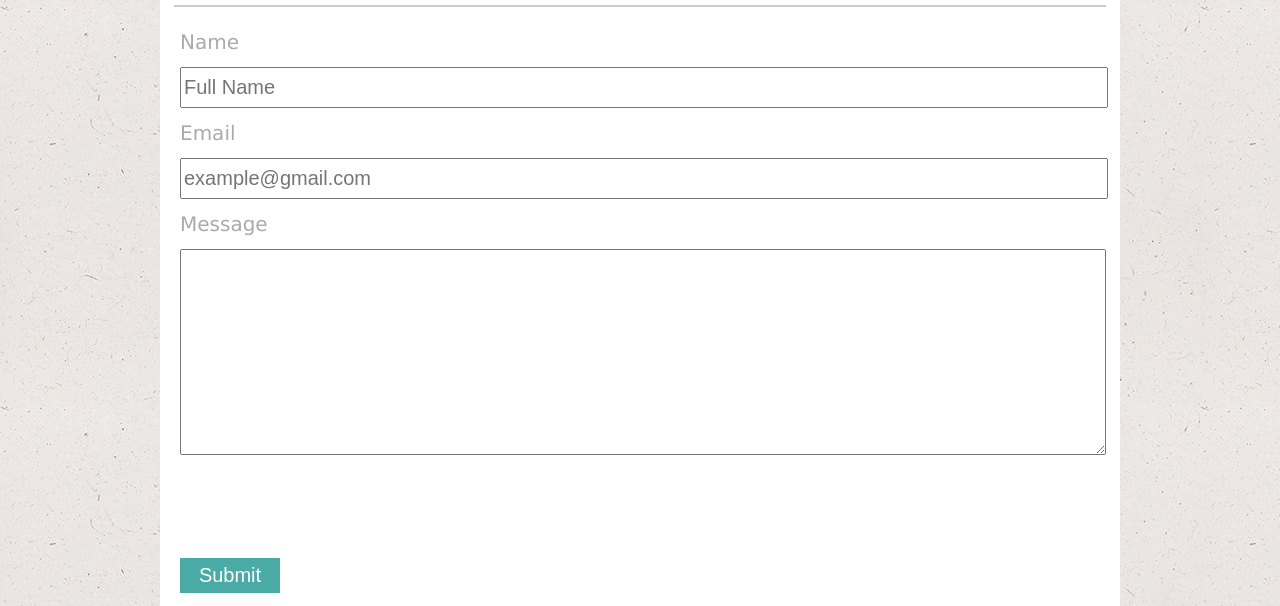
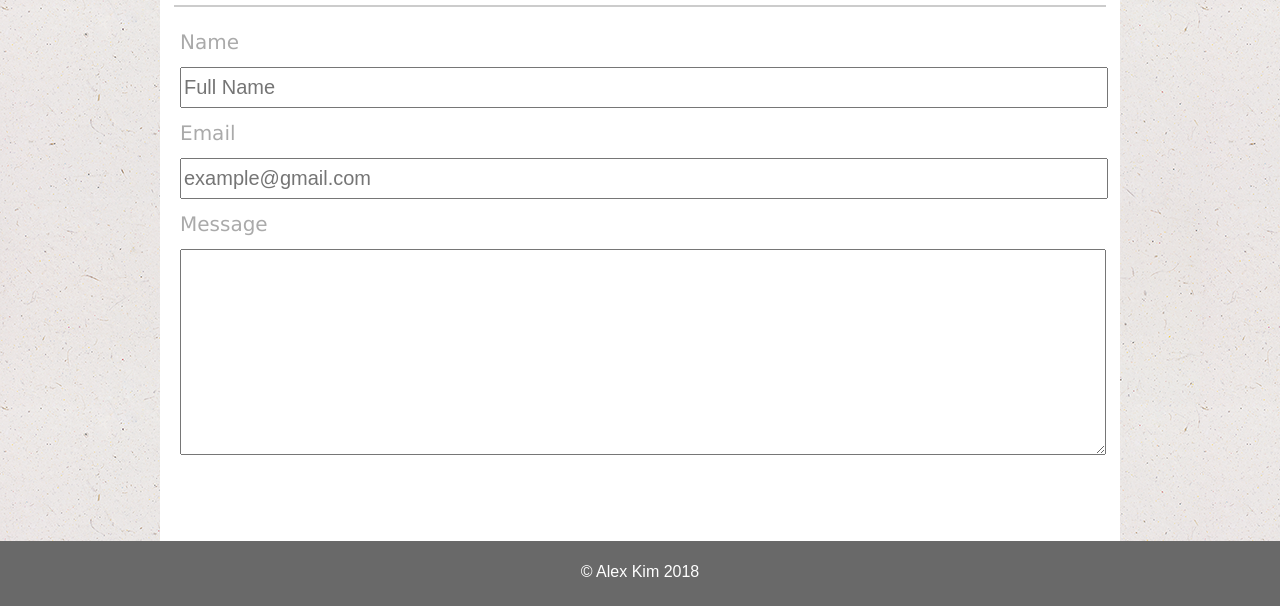
Before and after one commit to Askim1019/Basic-profile, a plain HTML site: page contact.html in a window 1280 px wide. Shown: the part 194-800 px from the top of the page. Drawn offline with Linux system fonts and the light colour scheme.

Commit message:
fix sticky footer to fix at bottom

```diff
--- a/assets/css/style.css
+++ b/assets/css/style.css
@@ -2,7 +2,7 @@ body {
     background-image: url("../images/ep_naturalwhite.png");
     font-family: Arial, 'Helvetica Neue', Helvetica, sans-serif;
     position: relative;
-    min-height: 950px;
+    min-height: 960px;
     display: flex;
     flex-direction: column;
 }
@@ -127,6 +127,7 @@ form textarea {
     width: 100%;
     height: 200px;
     font-size: 17px;
+    max-width: 100%;
 }
 
 #submit {
@@ -175,13 +176,14 @@ form textarea {
 /* getting footer to work */
 
 #sticky {
-    flex-shrink: 0;
     width: 100%;
     background: #696969;
     margin: 0 auto;
     text-align: center;
     height: 50px;
     padding-top: 15px;
+    position: fixed;
+    bottom: 0;
 }
 
 #sticky p {
```
